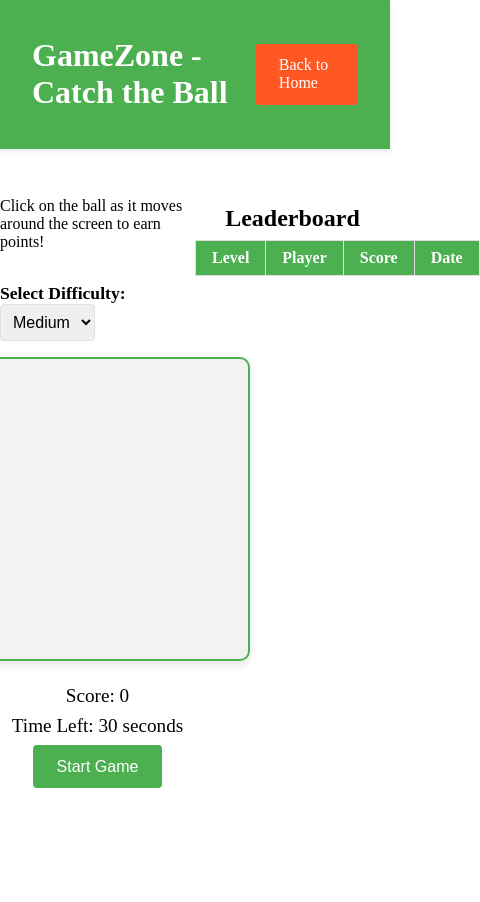
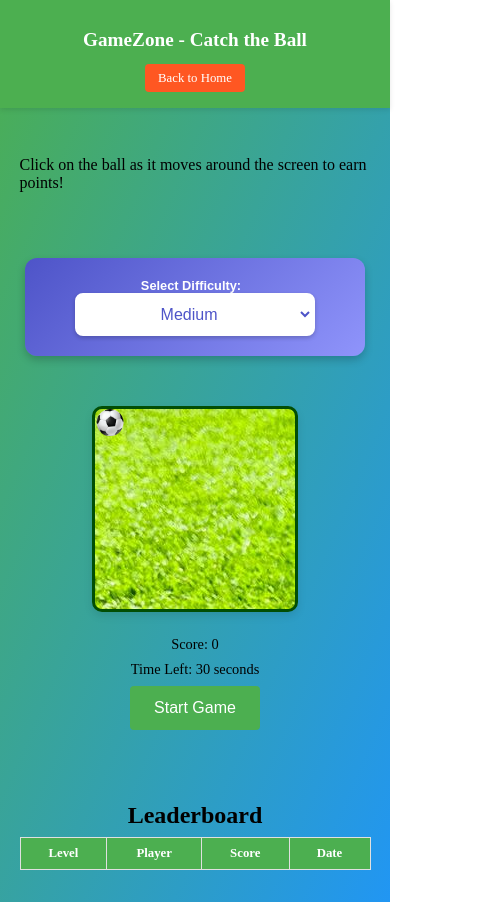
Before and after one commit to Daniel1285/FSWD-project-2, a plain HTML site: page html/game1.html in a window 390 px wide. Shown: the whole page, 480 px wide, since content can reach past the window. Before the commit the page ends 844 px from the top, so only its background shows below. Drawn offline with Linux system fonts and the light colour scheme.

Commit message:
Adding tests and design

```diff
--- a/css/game1.css
+++ b/css/game1.css
@@ -1,12 +1,10 @@
-body{
-    overflow: hidden;
-}
 main{
     display: flex;
     flex-direction: row;
     justify-items: center;
     justify-content: space-between;
 }
+
 /* Game Area Styling */
 .game-container {
     width: 50%;
@@ -20,8 +18,9 @@ main{
     position: relative;
     width: 300px;
     height: 300px;
+    background: url("../static/img/gras.jpg");
     background-color: #f2f2f2;
-    border: 2px solid #4CAF50;
+    border: 3px solid #024e04;
     border-radius: 10px;
     box-shadow: 0 4px 8px rgba(0, 0, 0, 0.1);
     overflow: hidden;
@@ -52,3 +51,82 @@ main{
     font-size: 1.2rem;
     margin: 0.5rem 0;
 }
+
+/* Responsive Design */
+@media (max-width: 768px) {
+    main {
+        flex-direction: column;
+        align-items: center;
+        justify-content: center;
+    }
+
+    .game-container, .leaderboard {
+        width: 90%;
+    }
+
+    #gameArea {
+        width: 80%;
+        max-width: 250px;
+        height: 250px;
+    }
+
+    #ball {
+        width: 20%;
+        max-width: 40px;
+        height: 20%;
+        max-height: 40px;
+    }
+
+    .difficulty select {
+        max-width: 100%;
+    }
+
+    .game-info p {
+        font-size: 0.9rem;
+    }
+
+    header {
+        flex-direction: column;
+        align-items: center;
+        text-align: center;
+    }
+
+    header h1 {
+        font-size: 1.2rem;
+        margin-bottom: 0.5rem;
+    }
+
+    header .btn-back {
+        font-size: 0.8rem;
+        padding: 0.4rem 0.8rem;
+    }
+}
+
+@media (max-width: 480px) {
+    header {
+        flex-direction: column;
+        align-items: flex-start;
+        padding: 1rem;
+    }
+
+    #gameArea {
+        width: 90%;
+        max-width: 200px;
+        height: 200px;
+    }
+
+    #ball {
+        width: 25%;
+        max-width: 30px;
+        height: 25%;
+        max-height: 30px;
+    }
+
+    .difficulty, .game-info {
+        font-size: 0.8rem;
+    }
+
+    #leaderboardTable {
+        font-size: 0.8rem;
+    }
+}
--- a/css/game2.css
+++ b/css/game2.css
@@ -1,8 +1,7 @@
 @import url(colors.css);
 
-
-.difficulty-selection{
-    margin-left: 1rem;
+.unique{
+    text-align: center;
 }
 .btn-back {
     display: inline-block;
@@ -37,6 +36,7 @@
     width: 100%;
     max-width: 600px;
     margin: 2rem auto;
+    border: 3px solid #024e04;
 }
 
 .cell {
@@ -61,14 +61,30 @@
     height: 100%;
     border-radius: 50%;
     background-color: transparent;
+    animation-duration: 0.9s; /* Adjust duration as needed */
+    animation-timing-function: ease-out;
 }
+
+@keyframes drop {
+    from {
+        transform: translateY(-500%);
+        opacity: 50%;
+    }
+    to {
+        transform: translateY(0);
+        opacity: 1;
+    }
+}
+
 
 .disc.red {
     background-color: red;
+    animation-name: drop;
 }
 
 .disc.yellow {
     background-color: yellow;
+    animation-name: drop;
 }
 
 #turnIndicator {
--- a/css/games.css
+++ b/css/games.css
@@ -3,8 +3,9 @@
 body{
     margin: 0;
     padding: 0;
+    background: linear-gradient(to bottom right, var(--primary-color), var(--secondary-color));;
+}
 
-}
 /* Buttons */
 .btn-primary, .btn-back {
     padding: 0.8rem 1.5rem;
@@ -35,8 +36,15 @@ body{
 
 /* Difficulty Selector */
 .difficulty, .difficulty-selection {
-    margin: 1rem 0;
-    font-size: 1.1rem;
+    background: linear-gradient(135deg, #4e54c8, #8f94fb);
+    color: #fff;
+    text-align: center;
+    padding: 20px;
+    border-radius: 12px;
+    box-shadow: 0 4px 8px rgba(0, 0, 0, 0.2);
+    width: 300px;
+    margin: 50px auto;
+    font-family: 'Arial', sans-serif;
 }
 
 .difficulty label, .difficulty-selection h2 {
@@ -49,6 +57,33 @@ body{
     border: 1px solid var(--light-gray);
     border-radius: 4px;
     font-size: 1rem;
+}
+
+#difficulty{
+    width: 80%;
+    padding: 10px;
+    font-size: 16px;
+    border: 2px solid #fff;
+    border-radius: 8px;
+    background: #fff;
+    color: #4e54c8;
+    outline: none;
+    transition: all 0.3s ease;
+    box-shadow: 0 2px 4px rgba(0, 0, 0, 0.2);
+}
+/* Dropdown hover and focus effects */
+#difficulty:hover,
+#difficulty:focus {
+    border-color: #8f94fb;
+    box-shadow: 0 4px 8px rgba(0, 0, 0, 0.3);
+
+}
+
+/* Dropdown option styling */
+#difficulty option {
+    background-color: #fff;
+    color: #4e54c8;
+    text-align: center;
 }
 
 /* Leaderboard */
--- a/js/game1.js
+++ b/js/game1.js
@@ -110,7 +110,7 @@ function moveBall() {
 ball.addEventListener('click', () => {
     score++;
     scoreDisplay.textContent = score;
-    clickSound.play(); // Play click sound
+    clickSound.play();
 });
 
 // Start Timer
@@ -118,7 +118,6 @@ function startTimer() {
     timerInterval = setInterval(() => {
         timeLeft--;
         timeLeftDisplay.textContent = timeLeft;
-
         if (timeLeft <= 0) {
             endGame();
         }
```
Also changed, not shown: html/game2.html (+1 -1 lines), js/auth.js (+35 -4 lines), js/game2.js (+9 -4 lines), static/img/gras.jpg (added).
